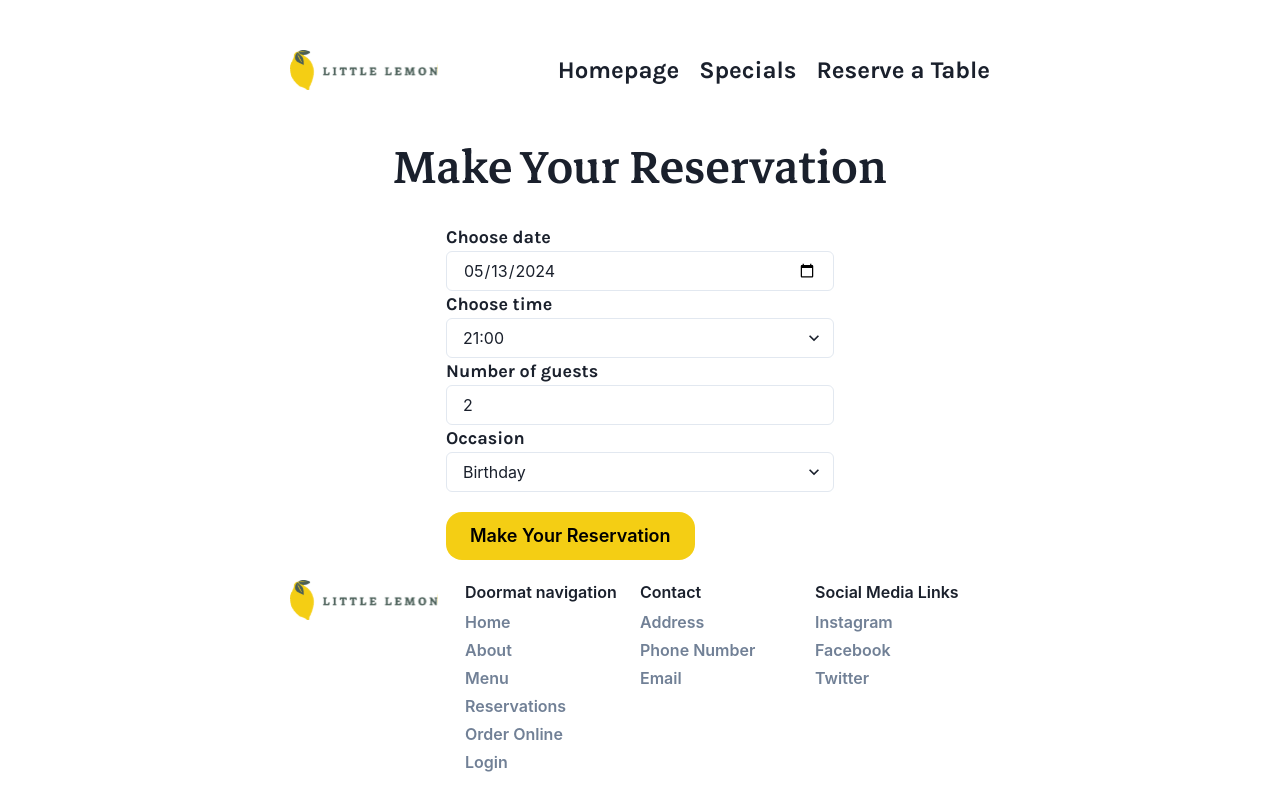
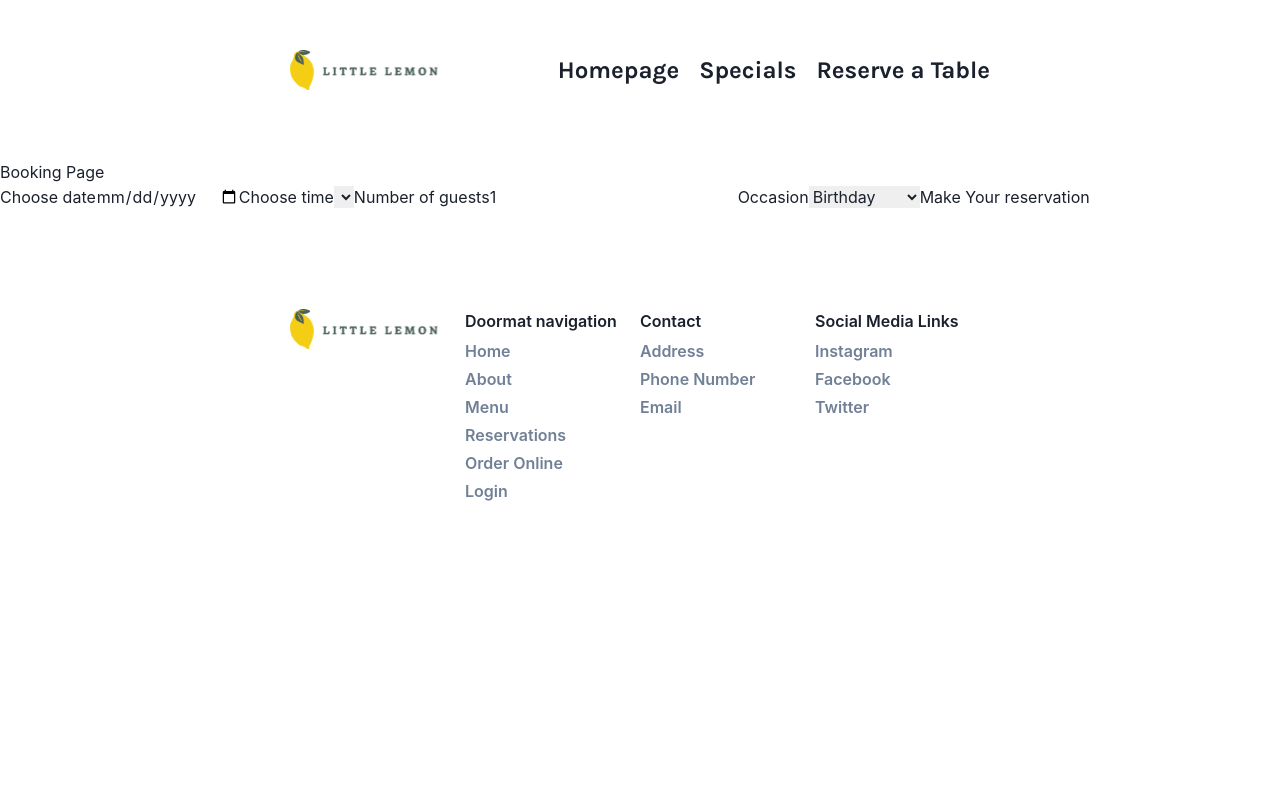
Before and after one commit to claudiooleite/litle_lemon, a React (Create React App) app: page /bookingpage in a window 1280 px wide. Shown: the top 810 px of the page. Built offline with nearby package versions, Linux system fonts and the light colour scheme.

Commit message:
booking logic updated and working

```diff
--- a/src/Components/BookingForm.jsx
+++ b/src/Components/BookingForm.jsx
@@ -1,109 +1,67 @@
-import { React } from "react";
-import '../stylesheets/App.css'
-import {
-    Input, NumberInput,
-    NumberInputField,
-    NumberInputStepper,
-    NumberIncrementStepper,
-    NumberDecrementStepper,
-    FormControl,
-    FormLabel,
-    FormErrorMessage,
-    FormHelperText, Select,
-    Button,
-    VStack, Text
-} from "@chakra-ui/react";
-import { ActionTypes } from "./BookingPage";
+// BookingForm.jsx
+import React, { useState } from "react";
+import { submitAPI } from "./apiSimulator"; // Assuming you have the submitAPI function defined in api.js
 
+const BookingForm = ({ availableTimes, updateTimes }) => {
+    const [selectedDate, setSelectedDate] = useState("");
+    const [selectedTime, setSelectedTime] = useState("");
+    const [guests, setGuests] = useState(1);
+    const [occasion, setOccasion] = useState("Birthday");
 
-function BookingForm({ formValue, setFormValue, availableTimes, dispatch }) {
+    const handleDateChange = (e) => {
+        const date = e.target.value;
+        setSelectedDate(date);
+        updateTimes(date);
+    };
 
-    // Function to handle date change
-    function handleDateChange(e) {
-        setFormValue({
-            ...formValue,
-            date: e.target.value
-        });
+    const handleSubmit = async (e) => {
+        e.preventDefault();
+        const formData = {
+            date: selectedDate,
+            time: selectedTime,
+            guests: guests,
+            occasion: occasion
+        };
+        try {
+            const response = await submitAPI(formData);
+            if (response) {
+                alert("Booking submitted successfully!");
+                setSelectedDate(""); // Reset form fields
+                setSelectedTime("");
+                setGuests(1);
+                setOccasion("Birthday");
 
-        // Dispatch action to update available times based on selected date
-        dispatch({ type: ActionTypes.UPDATE_AVAILABLE_TIMES });
-    }
+                updateTimes(selectedDate);
+            }
+        } catch (error) {
+            console.error("Error submitting booking:", error);
+        }
+    };
 
+    return (
+        <form onSubmit={handleSubmit}>
+            <label htmlFor="res-date">Choose date</label>
+            <input type="date" id="res-date" value={selectedDate} onChange={handleDateChange} />
 
-    // Function to handle time change
-    function handleTimeChange(e) {
-        setFormValue({
-            ...formValue,
-            time: e.target.value
-        });
-    }
+            <label htmlFor="res-time">Choose time</label>
+            <select id="res-time" value={selectedTime} onChange={(e) => setSelectedTime(e.target.value)}>
+                {availableTimes.map((time) => (
+                    <option key={time}>{time}</option>
+                ))}
+            </select>
 
-    // Function to handle number of guests change
-    function handleNumberGuestsChange(e) {
-        setFormValue({
-            ...formValue,
-            numberGuests: e.target.value
-        });
-    }
+            <label htmlFor="guests">Number of guests</label>
+            <input type="number" id="guests" min="1" value={guests} onChange={(e) => setGuests(parseInt(e.target.value))} />
 
-    // Function to handle occasion change
-    function handleOccasionChange(e) {
-        setFormValue({
-            ...formValue,
-            occasion: e.target.value
-        });
-    }
+            <label htmlFor="occasion">Occasion</label>
+            <select id="occasion" value={occasion} onChange={(e) => setOccasion(e.target.value)}>
+                <option value="Birthday">Birthday</option>
+                <option value="Anniversary">Anniversary</option>
+            </select>
 
-    // Function to handle form submit
-    function handleSubmit(e) {
-        e.preventDefault();
-
-        // Perform actions on form submission, such as sending data to server
-        console.log('Date:', formValue.date);
-        console.log('Time:', formValue.time);
-        console.log('Guests:', formValue.numberGuests);
-        console.log('Occasion:', formValue.occasion);
-        // Show alert on form submission
-        alert('Form submitted successfully!');
-        setFormValue({
-            date: '2024-10-23', // Reset date to default
-            time: '17:00', // Reset time to default
-            numberGuests: '2', // Reset number of guests to default
-            occasion: 'Birthday' // Reset occasion to default
-        });
-    }
-    console.log('formValue:', formValue);
-    console.log('availableTimes:', availableTimes);
-    return (
-        <VStack>
-            <Text className="header-form" >Make Your Reservation</Text>
-            <form onSubmit={handleSubmit} >
-                <label htmlFor="res-date" className='sub-header'>Choose date</label>
-                <Input
-                    focusBorderColor='#F4CE14'
-                    variant='outline'
-                    type="date"
-                    id="res-date"
-                    value={formValue.date}
-                    onChange={handleDateChange} />
-                <label htmlFor="res-time" className='sub-header'>Choose time</label>
-                <Select variant='outline' focusBorderColor='#F4CE14' id="res-time" value={formValue.time} onChange={handleTimeChange}>
-                    {Object.values(availableTimes).map((time, index) => (
-                        <option key={index}>{time}</option>
-                    ))}
-                </Select>
-                <label htmlFor="guests" className='sub-header'>Number of guests</label>
-                <Input variant='outline' focusBorderColor='#F4CE14' type="number" placeholder="1" min="1" max="10" id="guests" value={formValue.numberGuests} onChange={handleNumberGuestsChange} />
-                <label htmlFor="occasion" className='sub-header'>Occasion</label>
-                <Select variant='outline' focusBorderColor='#F4CE14' id="occasion" value={formValue.occasion} onChange={handleOccasionChange}>
-                    <option>Birthday</option>
-                    <option>Anniversary</option>
-                </Select>
-                <Button style={{ marginTop: '20px' }} align='center' borderRadius='16px' color='Black' background={'#F4CE14'} variant='solid' size='lg' type="submit">Make Your Reservation</Button>
-            </form>
-        </VStack >
+            <button type="submit">Make Your reservation</button>
+        </form>
     );
-}
-
+};
 
 export default BookingForm;
--- a/src/Components/BookingPage.jsx
+++ b/src/Components/BookingPage.jsx
@@ -1,77 +1,52 @@
-import { React, useState, useReducer } from "react";
+// BookingPage.jsx
+import React, { useReducer, useEffect } from "react";
 import BookingForm from "./BookingForm";
+import { fetchAPI } from "./apiSimulator"; // Assuming you have API functions defined in api.js
 
-
-export const ActionTypes = {
-    UPDATE_AVAILABLE_TIMES: 'UPDATE_AVAILABLE_TIMES'
-};
-
-export function availableTimesReducer(state, action) {
+const BookingPage = () => {
+    const reducer = (state, action) => {
         switch (action.type) {
-        case ActionTypes.UPDATE_AVAILABLE_TIMES:
-            const selectedDate = action.payload;
-            // Logic to update available times based on the selected date
-            // For now, let's return the same available times regardless of the date
-            return {
-                time1: '17:00',
-                time2: '18:00',
-                time3: '19:00',
-                time4: '20:00',
-                time5: '21:00',
-                time6: '22:00'
-            };
+            case "SET_AVAILABLE_TIMES":
+                return action.payload;
             default:
                 return state;
         }
-}
-
-// Function to initialize available times state
-export function initializeTimesState() {
-    return {
-        time1: '17:00',
-        time2: '18:00',
-        time3: '19:00',
-        time4: '20:00',
-        time5: '21:00',
-        time6: '22:00'
-    };
-}
-
-
-function BookingPage() {
-    // Initialize available times state using reducer
-    const [availableTimes, dispatch] = useReducer(
-        availableTimesReducer,
-        initializeTimesState()
-    );
-
-    const currentDate = new Date();
-
-    // Get current hour and add one hour to it
-    const nextHour = currentDate.getHours() + 1;
-
-    // Format current date in 'YYYY-MM-DD' format
-    const formattedDate = currentDate.toISOString().slice(0, 10);
-
-    // Format next hour to always have two digits (e.g., '07' instead of '7')
-    const formattedNextHour = String(nextHour).padStart(2, '0');
-
-    // Combine date and time to form default values
-    const defaultValues = {
-        date: formattedDate,
-        time: `${formattedNextHour}:00`, // Set time to one hour after the current hour
-        numberGuests: '2', // Default number of guests
-        occasion: 'Birthday' // Default occasion
     };
 
+    const [availableTimes, dispatch] = useReducer(reducer, []);
 
-    // Initialize state with default values for date, time, occasion, and available times
-    const [formValue, setFormValue] = useState(defaultValues);
+    const updateTimes = async (date) => {
+        try {
+            // Fetch available times for the selected date
+            const times = await fetchAPI(date);
+            dispatch({ type: "SET_AVAILABLE_TIMES", payload: times });
+        } catch (error) {
+            console.error("Error updating available times:", error);
+        }
+    };
 
+    const initializeTimes = async () => {
+        try {
+            // Fetch available times for today's date initially
+            const today = new Date().toISOString().split("T")[0];
+            const times = await fetchAPI(today);
+            dispatch({ type: "SET_AVAILABLE_TIMES", payload: times });
+        } catch (error) {
+            console.error("Error fetching available times:", error);
+        }
+    };
+
+    useEffect(() => {
+        // Call initializeTimes when the component mounts
+        initializeTimes();
+    }, []);
 
     return (
-        <BookingForm formValue={formValue} setFormValue={setFormValue} availableTimes={availableTimes} dispatch={dispatch} />
+        <div>
+            <h1>Booking Page</h1>
+            <BookingForm availableTimes={availableTimes} updateTimes={updateTimes} />
+        </div>
     );
-}
+};
 
 export default BookingPage;
--- /dev/null
+++ b/src/Components/apiSimulator.js
@@ -0,0 +1,39 @@
+const availability = {
+  "2024-05-23": ["19:00", "21:00"],
+  "2024-05-24": ["17:00", "19:00", "20:00"],
+  "2024-05-25": ["18:00", "20:00", "22:00"],
+  "2024-05-26": ["19:00", "21:00"],
+  "2024-05-27": ["17:00", "20:00", "22:00"],
+  "2024-05-28": ["18:00", "19:00", "21:00"],
+  "2024-05-29": ["17:00", "20:00", "22:00"],
+  "2024-05-30": ["18:00", "19:00", "21:00"],
+  "2024-05-31": ["17:00", "20:00", "22:00"],
+  "2024-06-01": ["18:00", "19:00", "21:00"],
+};
+
+const fetchAPI = (date) => {
+  return new Promise((resolve) => {
+    setTimeout(() => {
+      const availableTimes = availability[date] || []; // Return empty array if no times available
+      resolve(availableTimes);
+    }, 1000);
+  });
+};
+
+const submitAPI = (formData) => {
+  availability[formData.date] = availability[formData.date].filter(
+    (time) => time !== formData.time
+  );
+
+  return new Promise((resolve, reject) => {
+    setTimeout(() => {
+      if (formData) {
+        resolve(true); // Simulate successful submission
+      } else {
+        reject(new Error("Form submission failed."));
+      }
+    }, 1000); // Simulate API delay
+  });
+};
+
+export { fetchAPI, submitAPI };
```
Lines whose indentation alone changed are shown as unchanged.
